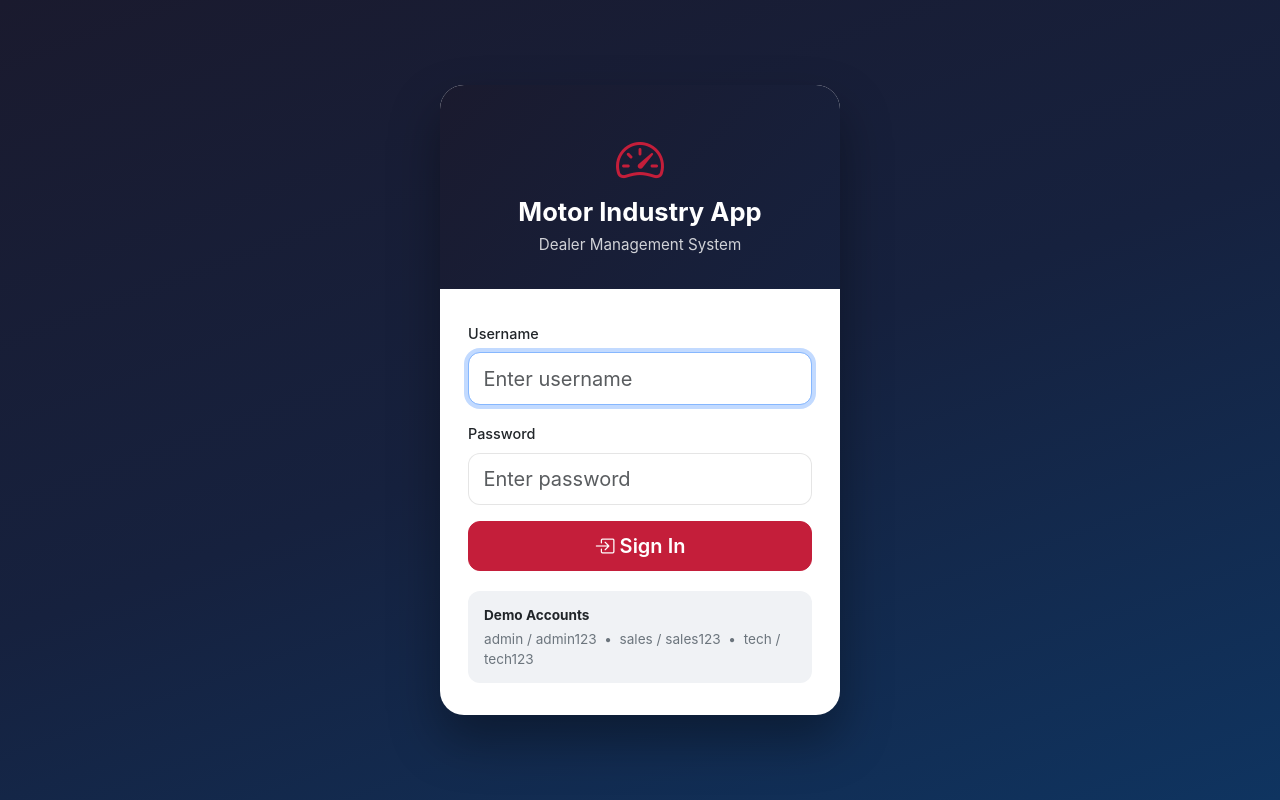
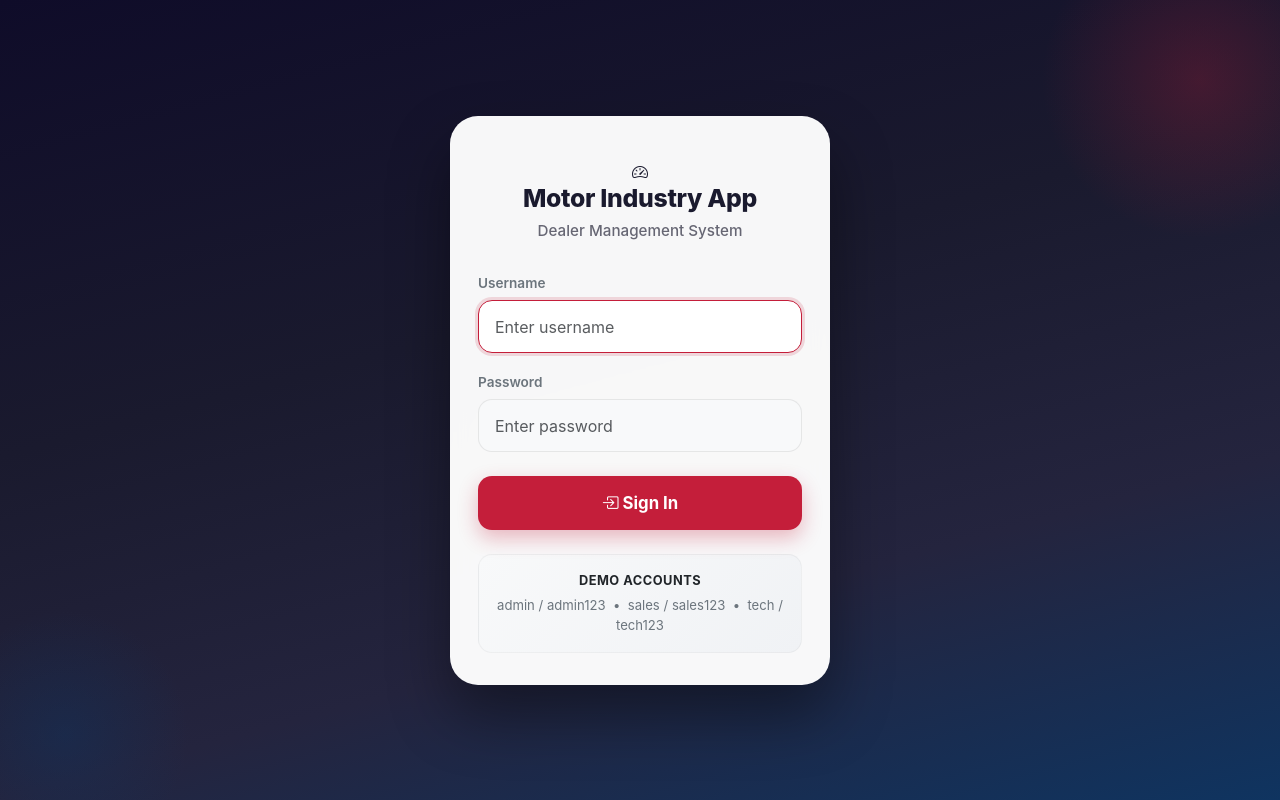
Before and after one commit to jlephoto23-collab/Motor-Industry-App, a website with bundled scripts: page index.html in a window 1280 px wide. Built offline with nearby package versions, Linux system fonts and the light colour scheme.

Commit message:
Make login screen more native app-like with modern card and icon

```diff
--- a/css/styles.css
+++ b/css/styles.css
@@ -39,68 +39,173 @@ body {
   overflow-x: hidden;
 }
 
-/* ---------- Login Screen ---------- */
+/* ---------- Login Screen (App-like) ---------- */
 #login-screen {
   display: none;
   min-height: 100vh;
   min-height: 100dvh;
-  background: linear-gradient(160deg, var(--secondary) 0%, var(--accent) 50%, #0f3460 100%);
+  background: linear-gradient(165deg, #0f0c29 0%, #1a1a2e 40%, #24243e 70%, #0f3460 100%);
   align-items: center;
   justify-content: center;
   padding: 1.5rem;
+  position: relative;
+  overflow: hidden;
+}
+
+/* Decorative circles for depth */
+#login-screen::before {
+  content: '';
+  position: absolute;
+  width: 320px;
+  height: 320px;
+  border-radius: 50%;
+  background: radial-gradient(circle, rgba(196, 30, 58, 0.25) 0%, transparent 70%);
+  top: -80px;
+  right: -80px;
+}
+
+#login-screen::after {
+  content: '';
+  position: absolute;
+  width: 250px;
+  height: 250px;
+  border-radius: 50%;
+  background: radial-gradient(circle, rgba(15, 52, 96, 0.4) 0%, transparent 70%);
+  bottom: -60px;
+  left: -60px;
 }
 
 .login-card {
-  background: var(--bg-card);
-  border-radius: 24px;
-  box-shadow: 0 25px 50px rgba(0,0,0,0.35);
+  background: rgba(255, 255, 255, 0.97);
+  border-radius: 28px;
+  box-shadow: 0 30px 60px rgba(0, 0, 0, 0.4);
   width: 100%;
-  max-width: 400px;
+  max-width: 380px;
   overflow: hidden;
+  position: relative;
+  z-index: 2;
+  backdrop-filter: blur(10px);
+}
+
+body.dark-mode .login-card {
+  background: rgba(28, 28, 30, 0.95);
 }
 
 .login-header {
-  background: linear-gradient(135deg, var(--secondary), var(--accent));
-  color: white;
-  padding: 2.5rem 1.5rem 2rem;
+  background: transparent;
+  color: var(--secondary);
+  padding: 2.75rem 1.75rem 1.25rem;
   text-align: center;
 }
 
-.login-header i {
-  font-size: 3rem;
-  color: var(--primary);
-  margin-bottom: 0.5rem;
+body.dark-mode .login-header {
+  color: #f5f5f5;
+}
+
+.login-header .login-icon {
+  width: 72px;
+  height: 72px;
+  background: linear-gradient(135deg, var(--primary), #e63950);
+  border-radius: 22px;
+  display: flex;
+  align-items: center;
+  justify-content: center;
+  margin: 0 auto 1.25rem;
+  box-shadow: 0 12px 24px rgba(196, 30, 58, 0.35);
+}
+
+.login-header .login-icon i {
+  font-size: 2.2rem;
+  color: white;
+  margin: 0;
 }
 
 .login-header h1 {
-  font-size: 1.6rem;
-  font-weight: 700;
+  font-size: 1.55rem;
+  font-weight: 800;
   margin: 0;
+  letter-spacing: -0.3px;
 }
 
 .login-header p {
   margin: 0.4rem 0 0;
-  opacity: 0.8;
+  opacity: 0.65;
   font-size: 0.95rem;
+  font-weight: 500;
 }
 
 .login-body {
-  padding: 2rem 1.75rem;
+  padding: 0.5rem 1.75rem 2rem;
+}
+
+.login-body .form-control {
+  border-radius: 14px;
+  padding: 0.85rem 1rem;
+  border: 1.5px solid rgba(0, 0, 0, 0.08);
+  background: #f8f9fa;
+  font-size: 1rem;
+}
+
+body.dark-mode .login-body .form-control {
+  background: #2c2c2e;
+  border-color: rgba(255, 255, 255, 0.1);
+  color: #f5f5f5;
+}
+
+.login-body .form-control:focus {
+  border-color: var(--primary);
+  box-shadow: 0 0 0 3px rgba(196, 30, 58, 0.15);
+  background: white;
+}
+
+body.dark-mode .login-body .form-control:focus {
+  background: #2c2c2e;
+}
+
+.login-body .form-label {
+  font-weight: 600;
+  font-size: 0.85rem;
+  color: var(--text-muted);
+  margin-bottom: 0.4rem;
+}
+
+.login-body .btn-primary {
+  border-radius: 14px;
+  padding: 0.9rem;
+  font-size: 1.05rem;
+  font-weight: 700;
+  margin-top: 0.5rem;
+  box-shadow: 0 8px 20px rgba(196, 30, 58, 0.3);
+  border: none;
+}
+
+.login-body .btn-primary:active {
+  transform: scale(0.98);
 }
 
 .login-demo {
-  background: var(--bg-body);
-  border-radius: 12px;
-  padding: 0.85rem 1rem;
-  font-size: 0.85rem;
+  background: linear-gradient(135deg, #f8f9fa, #f0f2f5);
+  border-radius: 14px;
+  padding: 1rem 1.1rem;
+  font-size: 0.82rem;
   color: var(--text-muted);
-  margin-top: 1.25rem;
+  margin-top: 1.5rem;
+  text-align: center;
+  border: 1px solid rgba(0, 0, 0, 0.04);
+}
+
+body.dark-mode .login-demo {
+  background: #2c2c2e;
+  border-color: rgba(255, 255, 255, 0.06);
 }
 
 .login-demo strong {
   display: block;
-  margin-bottom: 0.25rem;
+  margin-bottom: 0.35rem;
   color: var(--text-main);
+  font-size: 0.8rem;
+  text-transform: uppercase;
+  letter-spacing: 0.5px;
 }
 
 /* ---------- Sidebar (Desktop) ---------- */
@@ -479,7 +584,6 @@ body.dark-mode .modal-content {
   color: var(--text-main);
 }
 
-/* Hide desktop-only elements on mobile when needed */
 @media (max-width: 991.98px) {
   .sidebar .position-absolute {
     display: none;
```
